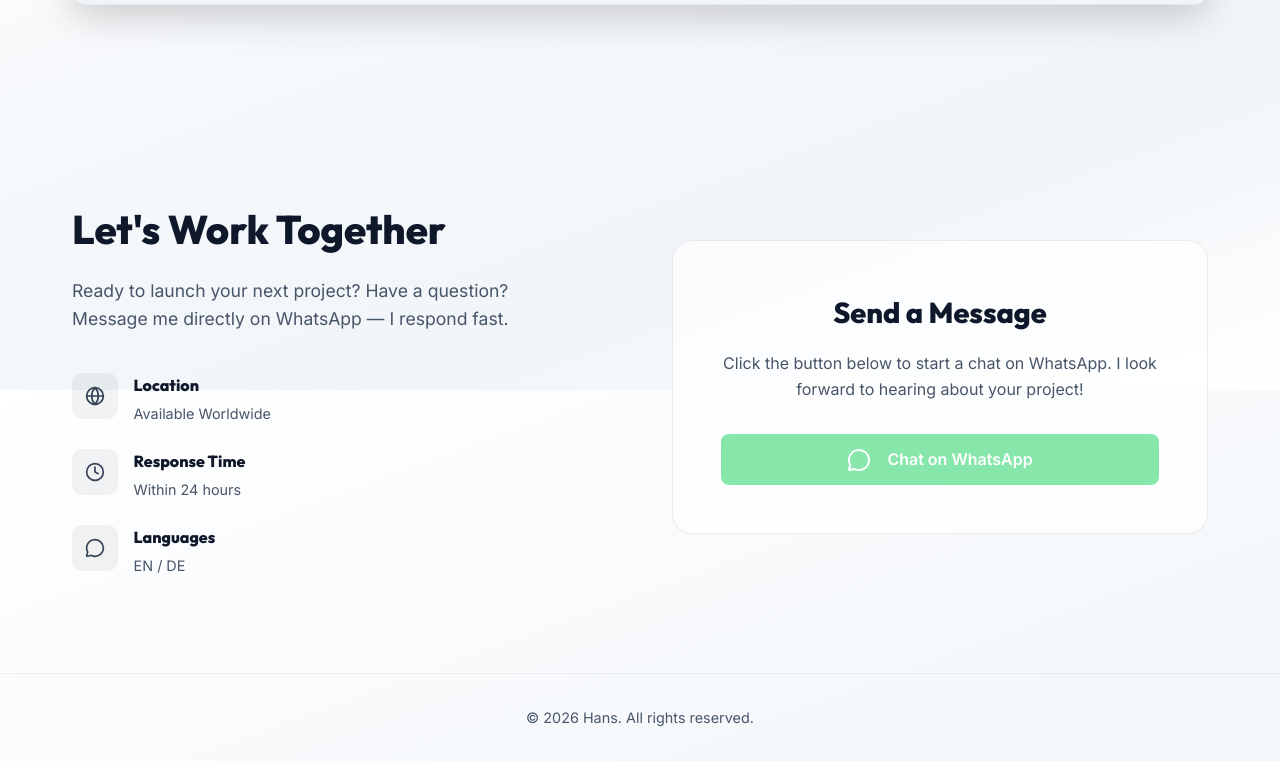
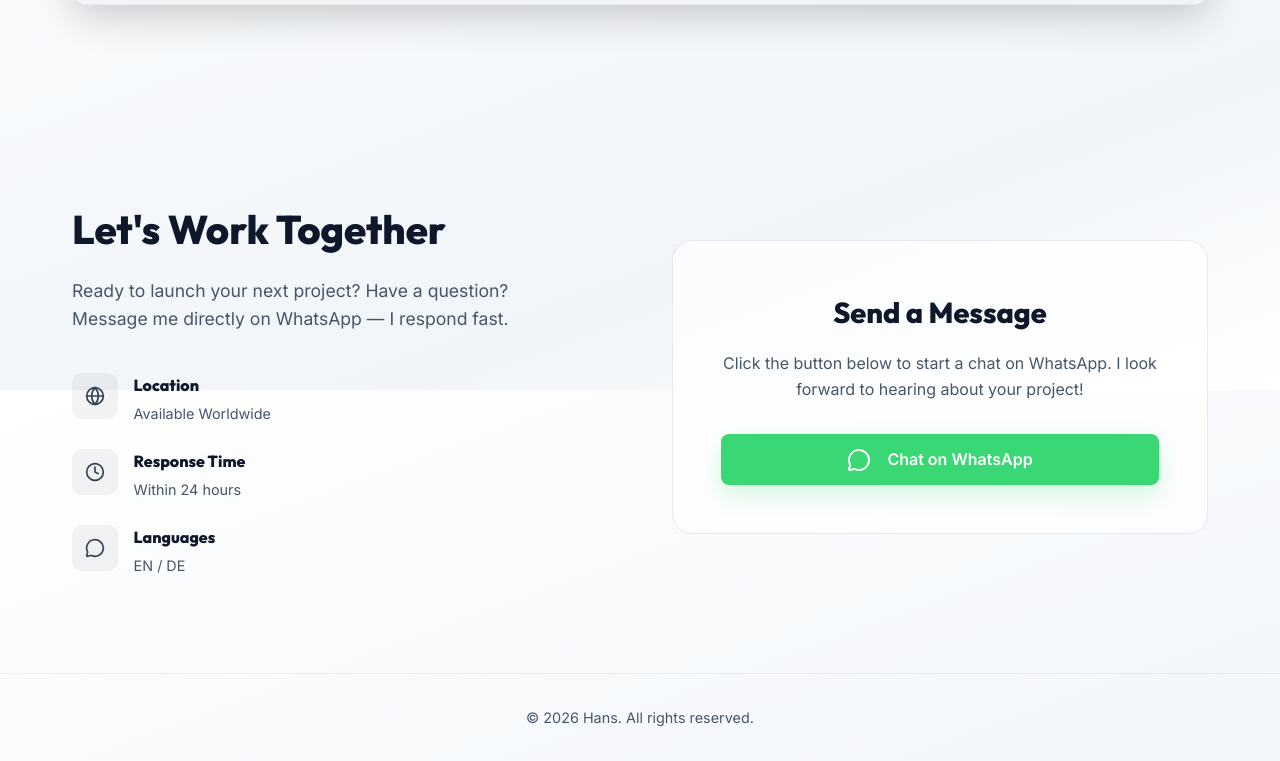
Before and after one commit to kristofihans/Webportofolio, a React (Vite) app: page / in a window 1280 px wide. Shown: the part 6010-6771 px from the top of the page. Built offline with nearby package versions, Linux system fonts and the light colour scheme; grey boxes are pictures that could not be loaded.

Commit message:
whatsapp button

```diff
--- a/src/components/Contact.css
+++ b/src/components/Contact.css
@@ -71,11 +71,9 @@
 }
 
 .whatsapp-btn {
-  background: rgba(37, 211, 102, 0.55);
+  background: rgba(37, 211, 102, 0.9);
   color: #ffffff;
-  border: 1px solid rgba(37, 211, 102, 0.7);
-  border-top: 1px solid rgba(37, 211, 102, 0.9);
-  border-left: 1px solid rgba(37, 211, 102, 0.8);
+  border: 1px solid rgba(255, 255, 255, 0.2);
   backdrop-filter: blur(15px);
   -webkit-backdrop-filter: blur(15px);
   font-size: 1.1rem;
@@ -83,12 +81,14 @@
   border-radius: 50px;
   transition: all 0.3s ease;
   width: 100%;
+  box-shadow: 0 10px 25px rgba(37, 211, 102, 0.2);
 }
 
 .whatsapp-btn:hover {
-  background: rgba(37, 211, 102, 0.75);
+  background: rgba(37, 211, 102, 1);
   color: #ffffff;
   transform: translateY(-3px);
+  box-shadow: 0 15px 30px rgba(37, 211, 102, 0.4);
 }
 
 .wa-icon {
```
